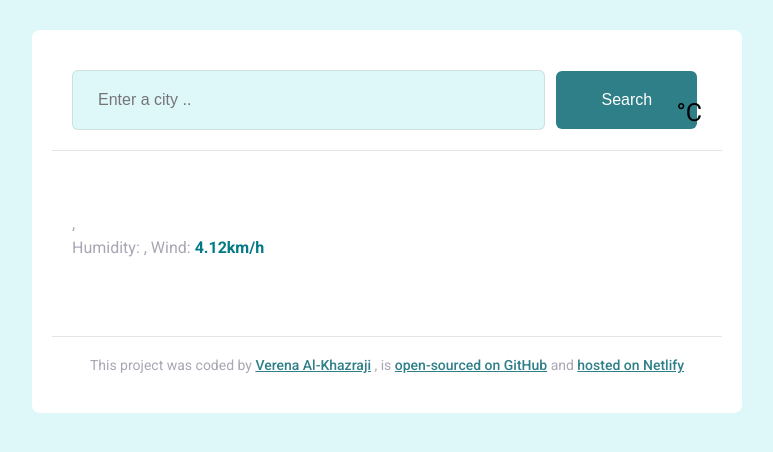
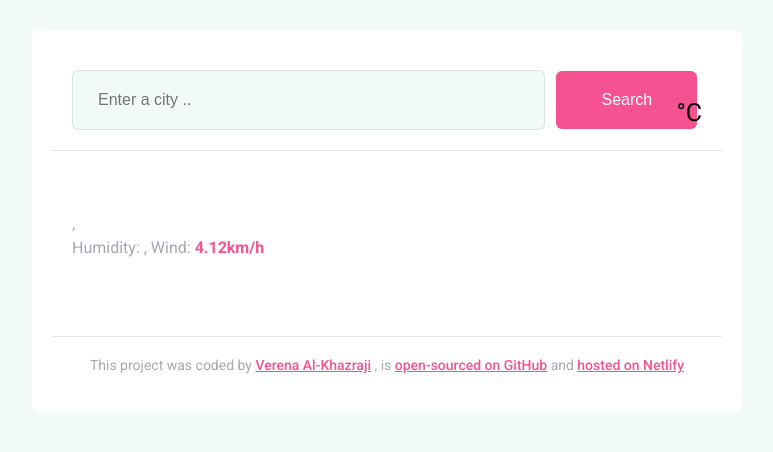
Before and after one commit to verenx/SheCodes-Plus-Weather-App, a plain HTML site: page index.html in a window 1280 px wide. Shown: the whole page, without its empty margins (253-1026 px from the left). Drawn offline with nearby package versions, Linux system fonts and the light colour scheme; no server answers.

Commit message:
updated color theme

```diff
--- a/src/styles.css
+++ b/src/styles.css
@@ -1,5 +1,5 @@
 body {
-  background-color: #def7f9;
+  background-color: #f2f9f9;
   font-family: "Roboto", sans-serif;
 }
 
@@ -19,7 +19,7 @@ header {
 
 .search-input {
   font-size: 16px;
-  background-color: #def7f9;
+  background-color: #f2f9f9;
   width: 75%;
   padding: 20px 25px;
   border: 1px solid rgba(168, 168, 171, 0.3);
@@ -32,7 +32,7 @@ header {
   padding: 20px 45px;
   border: none;
   border-radius: 6px;
-  background-color: #2f7f88;
+  background-color: #f65292;
   color: white;
 }
 
@@ -57,7 +57,7 @@ main {
 }
 
 .current-weather-details strong {
-  color: #037986;
+  color: #f65292;
 }
 
 .weather-icon {
@@ -88,6 +88,6 @@ footer {
 }
 
 footer a {
-  color: #2f7f88;
+  color: #f65292;
   font-weight: 500;
 }
```
